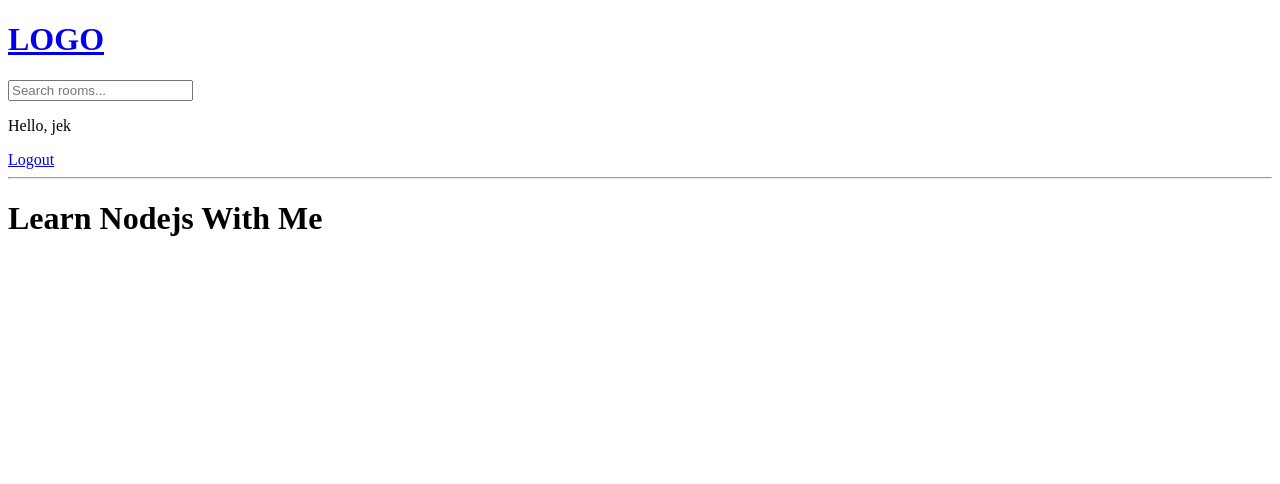
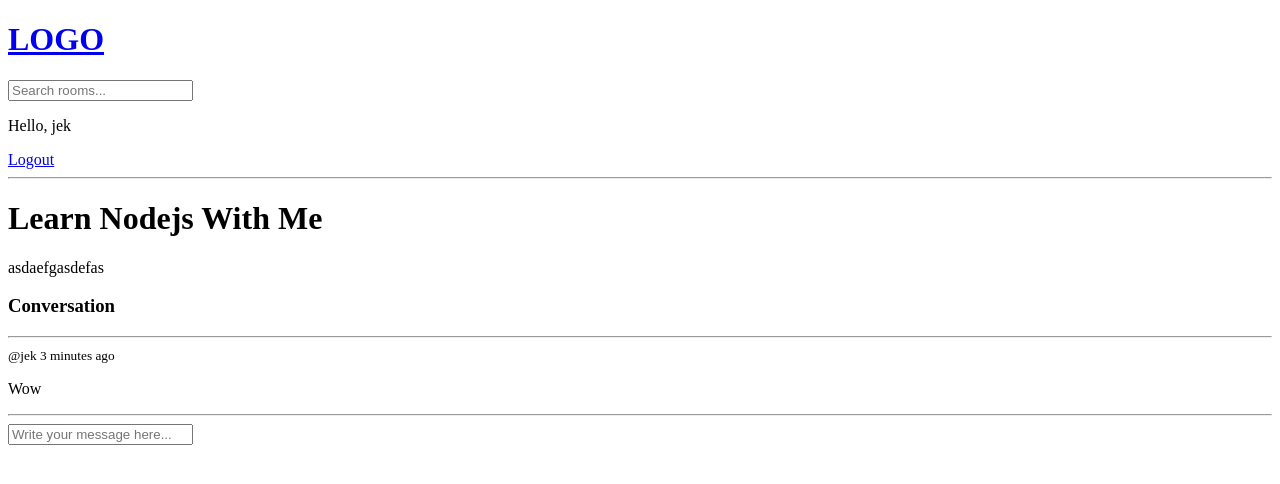
Before and after one commit to Jek08/traversy-media-django7hour, a Django app: page /room/4/ in a window 1280 px wide. Shown: the top 484 px of the page. Run offline with Django 4.2, Linux system fonts and the light colour scheme; a user stored in the database is signed in; data comes from the database, SQL or seed files in the repository; both versions use the stored data as it was after the commit.

Commit message:
Add comment functionality for room

```diff
--- a/base/templates/base/room.html
+++ b/base/templates/base/room.html
@@ -2,4 +2,28 @@
 
 {%block content%}
 <h1>{{room.name}}</h1>
+<p>{{room.description}}</p>
+
+<div class="comment-wrapper">
+    <h3>Conversation</h3>
+    <hr>
+
+    {% for message in room_messages %}
+        <div>
+            <small>@{{ message.user }} {{ message.created|timesince }} ago</small>
+            <p>{{ message.body }}</p>
+            <hr>
+        </div>
+    {% endfor %}
+</div>
+
+{% if request.user.is_authenticated %}
+<div class="comment-form">
+    <form action="" method="POST">
+        {% csrf_token %}
+        <input type="text" name="body" placeholder="Write your message here...">
+    </form>
+</div>
+{% endif %}
+
 {%endblock%}
--- a/base/views.py
+++ b/base/views.py
@@ -6,7 +6,7 @@ from django.contrib.auth import authenticate, login, logout
 from django.contrib.auth.forms import UserCreationForm
 from django.db.models import Q
 from django.contrib.auth.models import User
-from .models import Room, Topic
+from .models import Room, Topic, Message
 from .forms import RoomForm
 
 # rooms = [
@@ -73,7 +73,17 @@ def home(request):
 
 def room(request, pk):
     room = Room.objects.get(id=pk)
-    context = {"room": room}
+    room_messages = room.message_set.all().order_by("-created")
+
+    if request.method == "POST":
+        message = Message.objects.create(
+            user=request.user,
+            room=room,
+            body=request.POST.get("body")
+        )
+        return redirect("room", pk=room.id)
+
+    context = {"room": room, "room_messages": room_messages}
 
     return render(request, "base/room.html", context)
 
```
Also changed, not shown: db.sqlite3.
